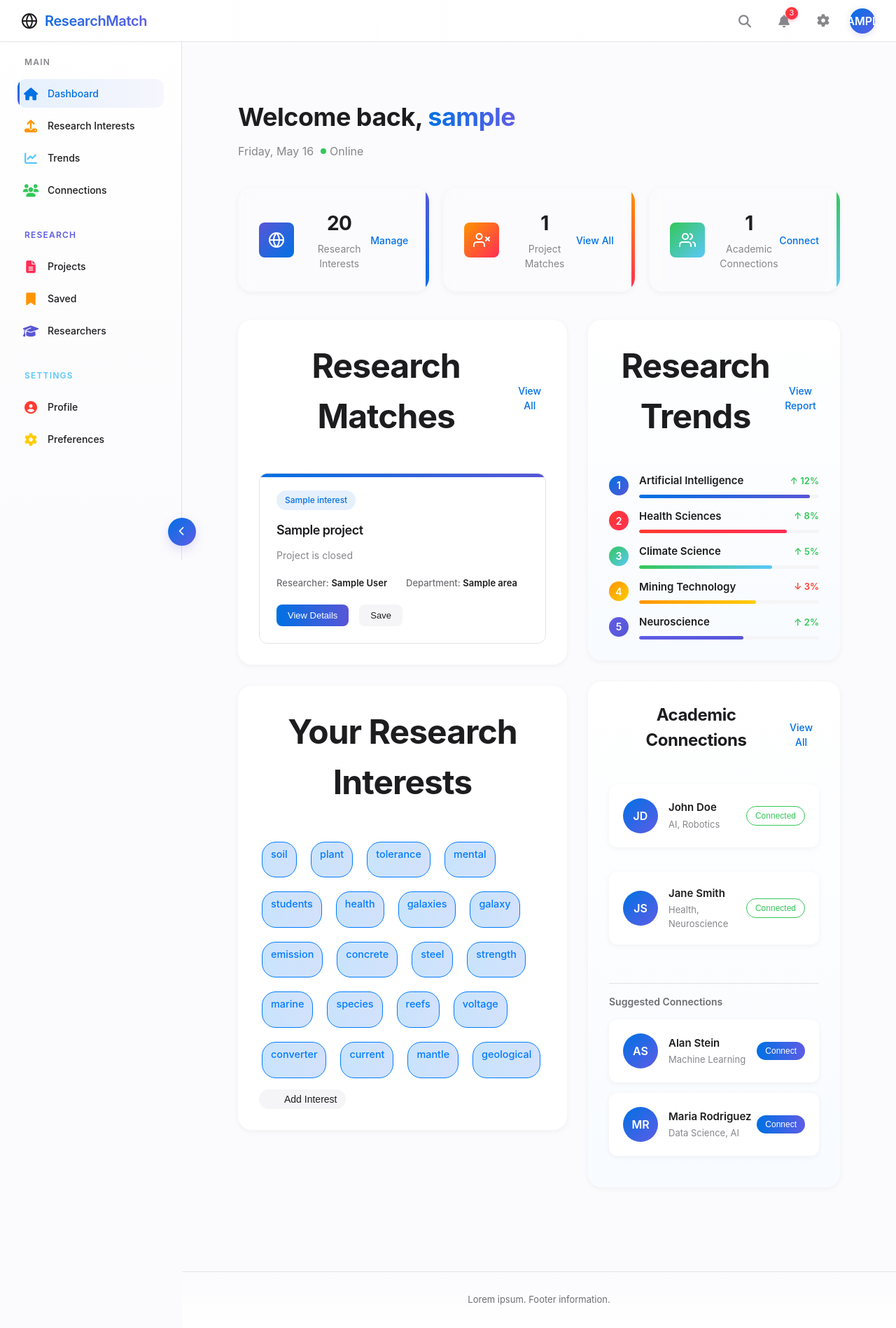
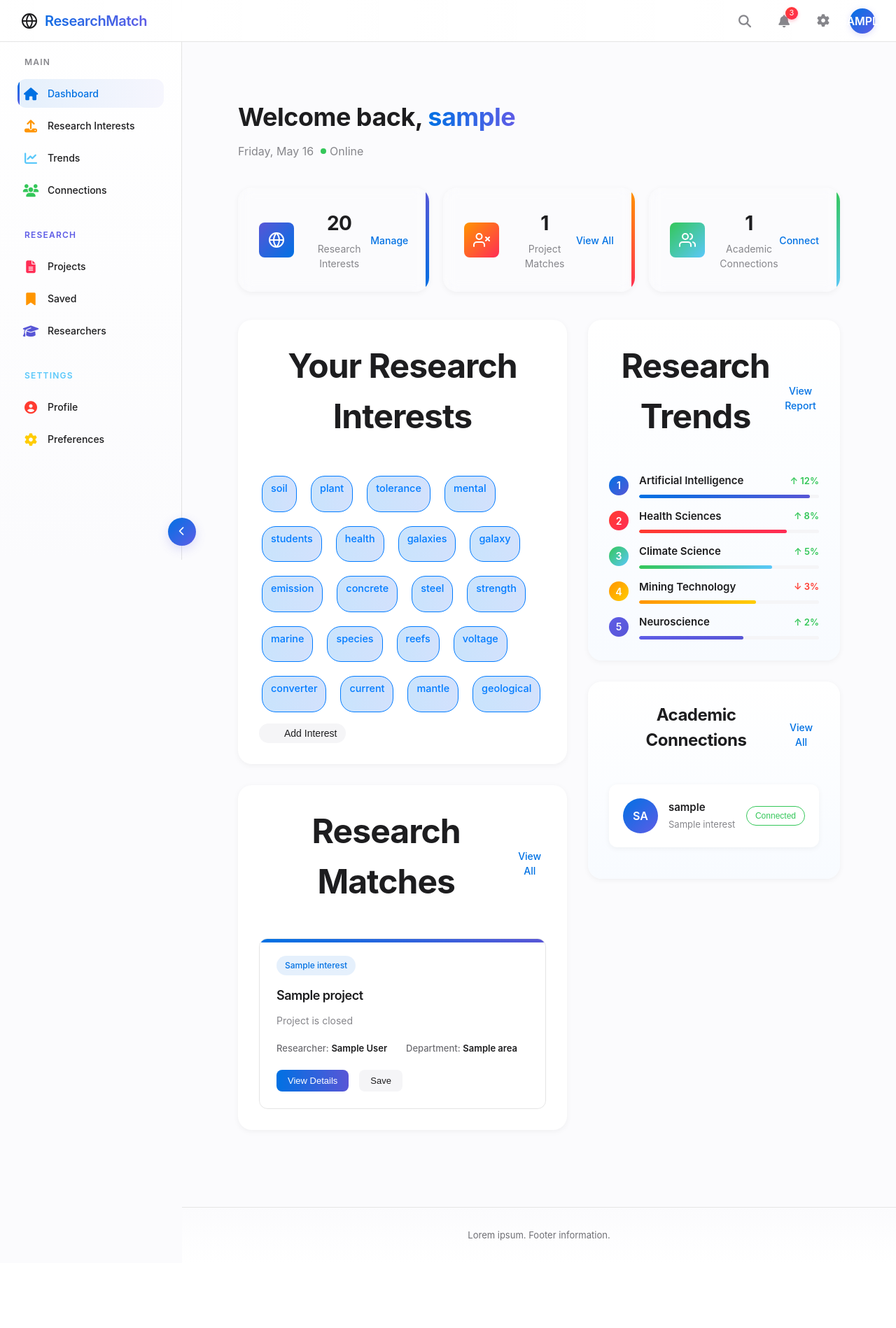
Before and after one commit to spuddydev/CITS3403_Group_Project, a Flask app: template templates/dashboard.html in a window 1280 px wide. Shown: the whole page at 70% size. After the commit the page ends 1773 px from the top, so only its background shows below. Run offline with Flask 3, Linux system fonts and the light colour scheme; the template is opened without the code that fills it: values that come from a table or form of the project are taken from there, most other values are stand-ins (such as "Sample title", 1, 10 or a date in 2020).

Commit message:
dashboard fully connected

```diff
--- a/app.py
+++ b/app.py
@@ -208,11 +208,11 @@ def dashboard():
 
     all_projects = db.session.query(Project).all()
 
-    # Safely get available projects
+    # Safely get project_matches
     project_matches = []
-    for i in range(min(3, len(all_projects))):
-        project_matches.append(all_projects[i])
-
+    if user_interests:
+        interest_ids = [interest.id for interest in user_interests]
+        project_matches = db.session.query(Project).join(Project.interests).filter(Interest.id.in_(interest_ids)).distinct().all()
 
     return render_template('dashboard.html',
                             username= session['username'],
@@ -247,12 +247,20 @@ def upload():
 
         # Re-fetch after changes
         user_interests = user.interests if user.interests else None
-        matched_projects = []  # You can plug in matching logic here
+        matched_projects = []
+        if user_interests:
+            interest_ids = [i.id for i in user_interests]
+            matched_projects = (Project.query.join(Project.interests).filter(Interest.id.in_(interest_ids)).distinct().all())
+
         return render_template('upload.html', matched_projects=matched_projects, user_interests=user_interests)
 
     # GET method
     user_interests = user.interests if user.interests else None
-    return render_template('upload.html', matched_projects=[], user_interests=user_interests)
+    matched_projects = []
+    if user_interests:
+        interest_ids = [i.id for i in user_interests]
+        matched_projects = (Project.query.join(Project.interests).filter(Interest.id.in_(interest_ids)).distinct().all())
+    return render_template('upload.html', matched_projects=matched_projects, user_interests=user_interests)
 
 # Trends Page
 @app.route('/trends')
--- a/templates/dashboard.html
+++ b/templates/dashboard.html
@@ -87,12 +87,33 @@
     <div class="dashboard-content">
         <!-- Left Column -->
         <div class="content-column main-column">
+             <section class="dashboard-section">
+                <div class="section-header">
+                    <h2>Your Research Interests</h2>
+                </div>
+
+                <div class="interests-container">
+                    {% for interest in user_interests%}
+                    <div class="interest-tag ai-tag">
+                        <span>{{interest.interest_name}}</span>
+                        <button class="remove-interest" aria-label="Remove interest">
+                            <svg width="16" height="16" viewBox="0 0 24 24" fill="none" stroke="currentColor" stroke-width="2" stroke-linecap="round" stroke-linejoin="round"></svg>
+                        </button>
+                    </div>
+                    {% endfor %}
+
+                    <button class="add-interest" onclick="window.location.href='{{ url_for('upload') }}'">
+                        <svg width="16" height="16" ...>...</svg>
+                        <span>Add Interest</span>
+                    </button>
+                </div>
+            </section>
             <section class="dashboard-section" id="matches">
                 <div class="section-header">
                     <h2>Research Matches</h2>
                     <a href="#" class="view-all">View All</a>
                 </div>
-                {% for project in project_matches %}
+                {% for project in project_matches[0:3] %}
                 <div class="matches-grid">
                     <div class="match-card ai-match">
                         <div class="match-header">
@@ -119,27 +140,7 @@
                 </div>
             </section>
 
-            <section class="dashboard-section">
-                <div class="section-header">
-                    <h2>Your Research Interests</h2>
-                </div>
 
-                <div class="interests-container">
-                    {% for interest in user_interests%}
-                    <div class="interest-tag ai-tag">
-                        <span>{{interest.interest_name}}</span>
-                        <button class="remove-interest" aria-label="Remove interest">
-                            <svg width="16" height="16" viewBox="0 0 24 24" fill="none" stroke="currentColor" stroke-width="2" stroke-linecap="round" stroke-linejoin="round"></svg>
-                        </button>
-                    </div>
-                    {% endfor %}
-
-                    <button class="add-interest" onclick="window.location.href='{{ url_for('upload') }}'">
-                        <svg width="16" height="16" ...>...</svg>
-                        <span>Add Interest</span>
-                    </button>
-                </div>
-            </section>
         </div>
 
         <!-- Right Column -->
@@ -225,47 +226,31 @@
         </div>
 
         <div class="connections-container">
+            {% if connections %}
+                {% for conn in connections %}
                     <div class="connection-card">
-                        <div class="connection-avatar">JD</div>
+                        <div class="connection-avatar">
+                            {{ conn.username[:2]|upper }}
+                        </div>
                         <div class="connection-info">
-                            <h4>John Doe</h4>
-                            <p>AI, Robotics</p>
+                            <h4>{{ conn.username }}</h4>
+                            <p>
+                                {% if conn.interests %}
+                                    {{ conn.interests | map(attribute='interest_name') | join(', ') }}
+                                {% else %}
+                                    No interests listed
+                                {% endif %}
+                            </p>
                         </div>
                         <button class="connect-button connected">Connected</button>
                     </div>
-
-                    <div class="connection-card">
-                        <div class="connection-avatar">JS</div>
-                        <div class="connection-info">
-                            <h4>Jane Smith</h4>
-                            <p>Health, Neuroscience</p>
-                        </div>
-                        <button class="connect-button connected">Connected</button>
-                    </div>
-
-                    <div class="suggested-connections">
-                        <h5>Suggested Connections</h5>
-
-                        <div class="connection-card suggested">
-                            <div class="connection-avatar">AS</div>
-                            <div class="connection-info">
-                                <h4>Alan Stein</h4>
-                                <p>Machine Learning</p>
-                            </div>
-                            <button class="connect-button primary">Connect</button>
-                        </div>
-
-                        <div class="connection-card suggested">
-                            <div class="connection-avatar">MR</div>
-                            <div class="connection-info">
-                                <h4>Maria Rodriguez</h4>
-                                <p>Data Science, AI</p>
-                            </div>
-                            <button class="connect-button primary">Connect</button>
-                        </div>
-                    </div>
+                {% endfor %}
+            {% else %}
+                <p>You have no academic connections yet.</p>
+            {% endif %}
         </div>
     </section>
+
         </div>
     </div>
     {% endif %}
```
Also changed, not shown: templates/upload.html (+24 -1 lines), database/schema.py (line endings or trailing spaces), instance/site.db. Lines whose indentation alone changed are shown as unchanged.
